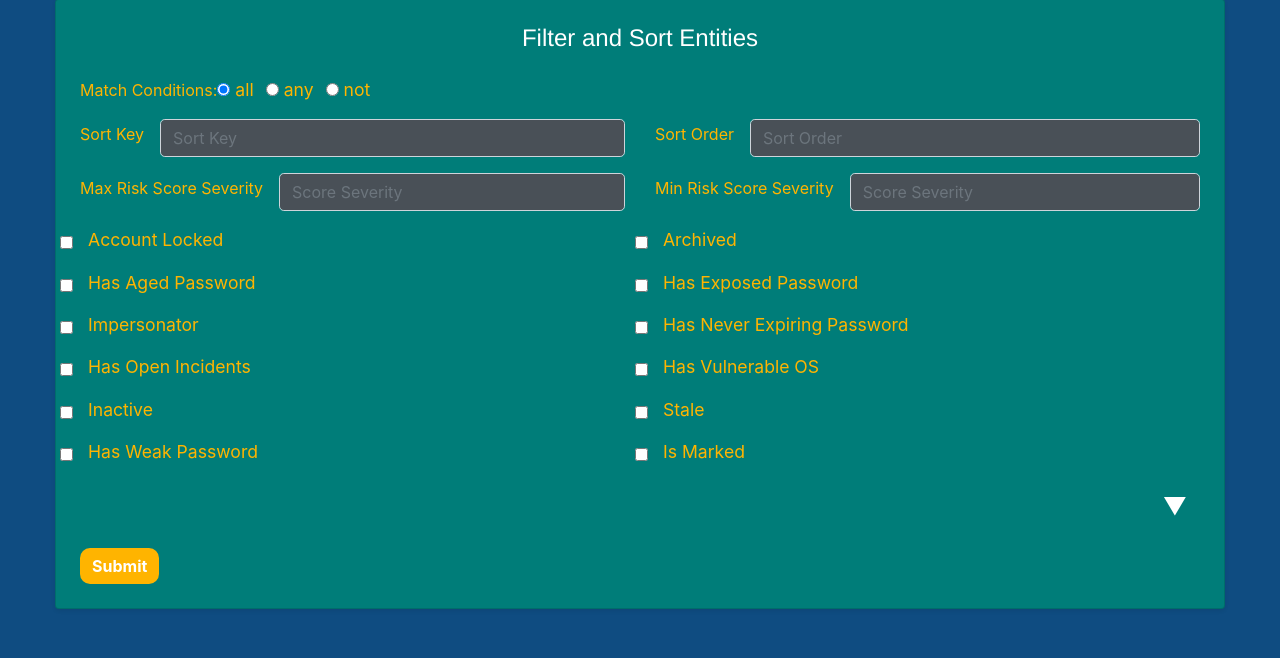
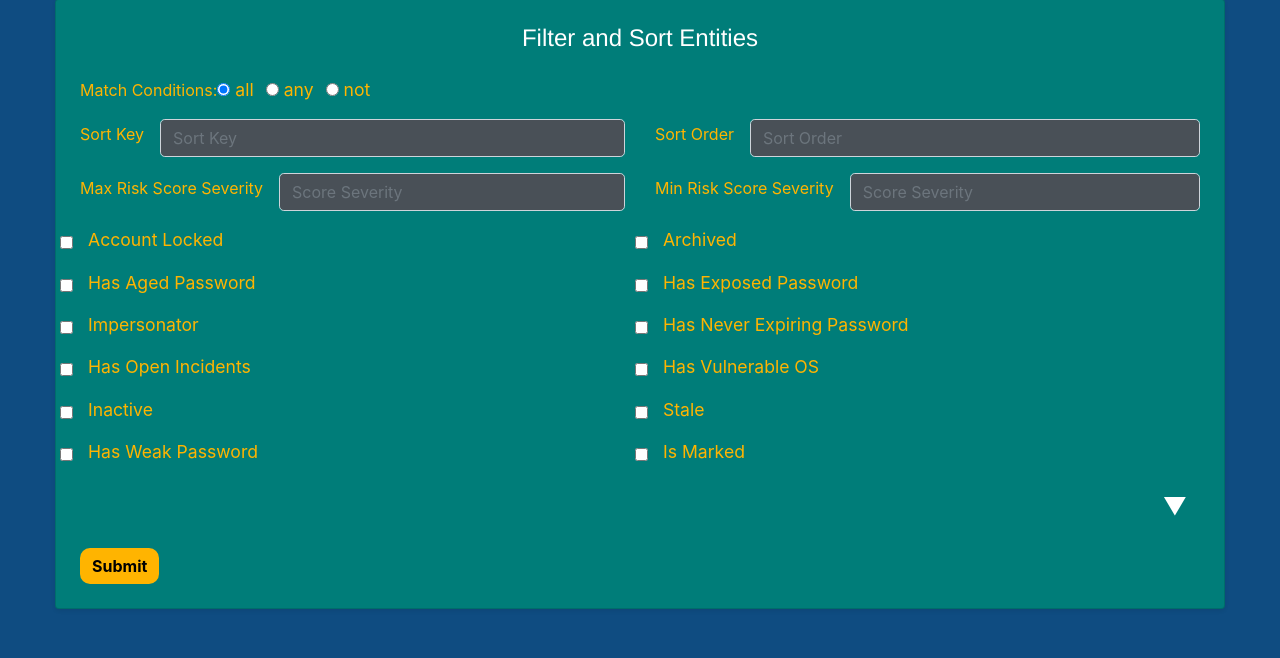
Before and after one commit to zayeemZaki/FullStackCrowdStrikeAutomation, a Flask app: page /entities in a window 1280 px wide. Shown: the part 142-800 px from the top of the page. Run offline with Flask 3, Linux system fonts and the light colour scheme; the visitor is signed in with stand-in values (Sample User, id 1); some libraries are stand-ins or nearby versions.

Commit message:
updated button color from white to black

```diff
--- a/website/templates/adminRights/adminRights.html
+++ b/website/templates/adminRights/adminRights.html
@@ -88,7 +88,7 @@
     .btn-custom {
         background-color: #ffb400; /* Gold */
         border: none;
-        color: #ffffff; /* White text */
+        color: #000000; /* White text */
         font-weight: bold;
         transition: background-color 0.3s ease;
     }
--- a/website/templates/endPoint/endPointView.html
+++ b/website/templates/endPoint/endPointView.html
@@ -62,7 +62,7 @@
 
     .btn-custom {
         background-color: #ffb400; /* Gold */
-        color: #ffffff; /* White text */
+        color: #000000; /* White text */
         font-weight: 600;
         border-radius: 5px;
     }
--- a/website/templates/endPoint/searchIOCs/ioc_filter_page.html
+++ b/website/templates/endPoint/searchIOCs/ioc_filter_page.html
@@ -131,7 +131,7 @@
         border-radius: 20px; /* Rounded buttons */
         transition: background-color 0.3s ease, box-shadow 0.3s ease; /* Smooth transition for hover effects */
         background-color: #ffb400; /* Gold */
-        color: #ffffff; /* White text */
+        color: #000000; /* White text */
         font-weight: bold;
     }
 
--- a/website/templates/endPoint/searchIOCs/ioc_results.html
+++ b/website/templates/endPoint/searchIOCs/ioc_results.html
@@ -117,7 +117,7 @@
     .btn-custom {
         background-color: #ffb400; /* Gold */
         border: none;
-        color: #ffffff; /* White text */
+        color: #000000; /* White text */
         font-weight: bold;
         transition: background-color 0.3s ease;
     }
--- a/website/templates/entity/entity.html
+++ b/website/templates/entity/entity.html
@@ -267,7 +267,7 @@
 
     .btn-custom {
         background-color: #ffb400; /* Gold */
-        color: #ffffff; /* White text */
+        color: #000000; /* White text */
         font-weight: bold;
         transition: background-color 0.3s ease;
         border-radius: 10px;
--- a/website/templates/falcon_containment/contain_group.html
+++ b/website/templates/falcon_containment/contain_group.html
@@ -249,7 +249,7 @@
 
     .btn-custom {
         background-color: #ffb400; /* Gold */
-        color: #ffffff; /* White text */
+        color: #000000; /* White text */
         font-weight: 600;
         border-radius: 5px;
         margin: 5px;
--- a/website/templates/falcon_containment/contain_host.html
+++ b/website/templates/falcon_containment/contain_host.html
@@ -100,7 +100,7 @@
 
     .btn-custom {
         background-color: #ffb400; /* Gold */
-        color: #ffffff; /* White text */
+        color: #000000; /* White text */
         font-weight: 600;
         border-radius: 5px;
         margin: 5px;
--- a/website/templates/falcon_containment/containment.html
+++ b/website/templates/falcon_containment/containment.html
@@ -52,7 +52,7 @@
     .btn-custom {
         background-color: #ffb400; /* Gold */
         border: none;
-        color: #ffffff; /* White text */
+        color: #000000; /* White text */
     }
 
     .btn-custom:hover {
--- a/website/templates/maliciousFiles/maliciousFiles.html
+++ b/website/templates/maliciousFiles/maliciousFiles.html
@@ -141,7 +141,7 @@
     .btn-custom {
         background-color: #ffb400; /* Gold */
         border: none;
-        color: #ffffff; /* White text */
+        color: #000000; /* White text */
         font-weight: bold;
         transition: background-color 0.3s ease;
         border-radius: 10px;
--- a/website/templates/stale_accounts/stale_accounts.html
+++ b/website/templates/stale_accounts/stale_accounts.html
@@ -79,7 +79,7 @@
 
     .btn-custom {
         background-color: #ffb400; /* Gold */
-        color: #ffffff; /* White text */
+        color: #000000; /* White text */
         font-weight: 600;
         border-radius: 5px;
         margin: 5px;
```
Also changed, not shown: website/templates/home.html (+6 -6 lines).
